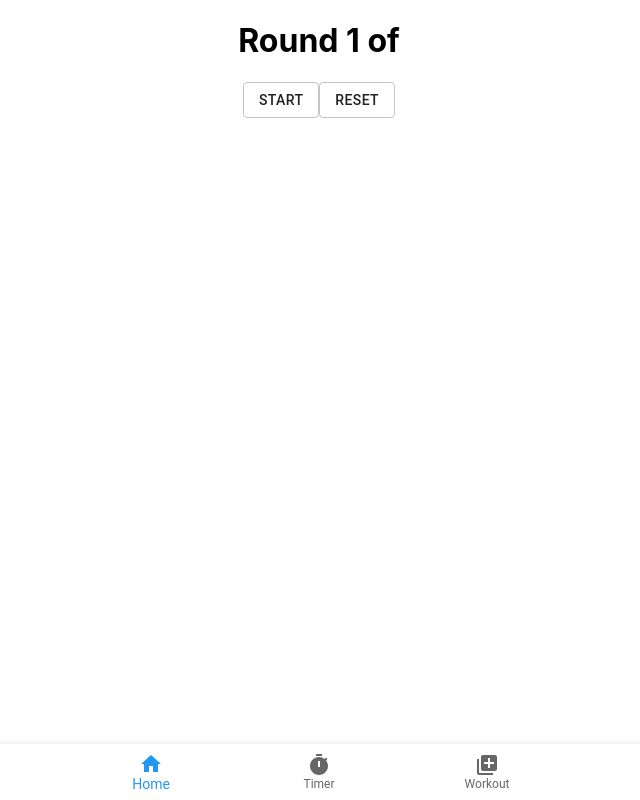
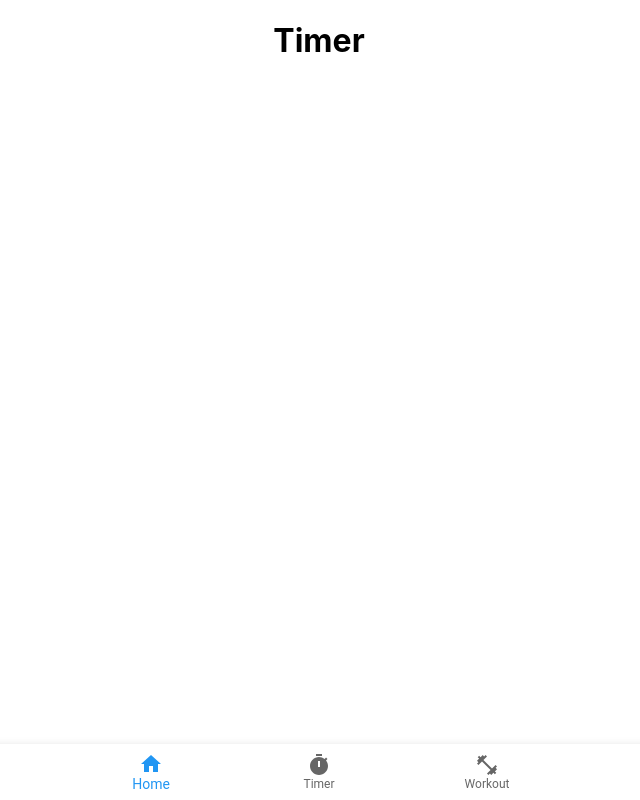
Before and after one commit to bryanbordeman/wildcard-emom-app, a React (Create React App) app: page /timer in a window 1280 px wide. Shown: the whole page, without its empty margins (321-961 px from the left). Built offline with nearby package versions, Linux system fonts and the light colour scheme.

Commit message:
Updated react-router-dom

```diff
--- a/package.json
+++ b/package.json
@@ -13,7 +13,7 @@
     "@testing-library/user-event": "^13.5.0",
     "react": "^17.0.2",
     "react-dom": "^17.0.2",
-    "react-router-dom": "^4.3.1",
+    "react-router-dom": "^6.2.1",
     "react-scripts": "5.0.0",
     "web-vitals": "^2.1.3"
   },
--- a/src/App.js
+++ b/src/App.js
@@ -2,7 +2,7 @@ import React, { Component } from 'react';
 import './css/App.css';
 import { createTheme, ThemeProvider } from '@mui/material/styles';
 import { blue, lightBlue } from '@mui/material/colors';
-import Routes from './components/Routes';
+import MainRoutes from './components/MainRoutes';
 
 
 const wildcardTheme = createTheme({
@@ -20,8 +20,9 @@ class App extends Component {
   render() {
     return (
       <ThemeProvider theme={wildcardTheme}>
-        <Routes/>
+
         <div className='App'>
+        <MainRoutes/>
         </div>
       </ThemeProvider>
     );
--- /dev/null
+++ b/src/components/LinkBehavior.js
@@ -0,0 +1,10 @@
+import * as React from 'react';
+import { Link as RouterLink } from 'react-router-dom';
+
+const LinkBehavior = React.forwardRef((props, ref) => {
+  const { href, ...other } = props;
+  // Map href (MUI) -> to (react-router)
+  return <RouterLink data-testid="custom-link" ref={ref} to={href} {...other} />;
+});
+
+export {LinkBehavior};
--- /dev/null
+++ b/src/components/MainRoutes.js
@@ -0,0 +1,22 @@
+import React, { Component } from 'react';
+import { Route, Routes } from 'react-router-dom';
+import Home from '../pages/Home';
+import TimerPage from '../pages/TimerPage'
+import WorkoutPage from '../pages/WorkoutPage';
+
+class MainRoutes extends Component {
+    render() {
+        return (
+            <div>
+                <Routes>
+                    <Route exact path='/' element={<Home/>} />
+                    <Route exact path='/timer' element={<TimerPage/>} />
+                    <Route exact path='/workout' element={<WorkoutPage/>} />
+                    <Route render={() => <h1>Error 404</h1>}/>
+                </Routes>
+            </div>
+        );
+    }
+    };
+
+export default MainRoutes;
--- a/src/components/NavBar.js
+++ b/src/components/NavBar.js
@@ -6,55 +6,52 @@ import { Paper } from '@mui/material';
 import TimerIcon from '@mui/icons-material/Timer';
 import HomeIcon from '@mui/icons-material/Home';
 import AddToPhotosIcon from '@mui/icons-material/AddToPhotos';
-import {Link, withRouter} from 'react-router-dom';
+import FitnessCenterIcon from '@mui/icons-material/FitnessCenter';
+import { LinkBehavior as RouterLink } from '../components/LinkBehavior'
+
 
 
 class NavBar extends Component {
     constructor(props){
         super(props)
-        this.state ={value: 0, path: ''}
+        this.state ={value: 0}
         this.handleChange = this.handleChange.bind(this)
 
     }
 
-    componentDidMount(){
-        const pathname = window.location.pathname;
-        this.setState({path : pathname})
-    }
     handleChange(event, newValue) {
-        event.preventDefault()
-        const pathArray = ['/', '/timer', 'workout']
-        // this.props.history.push({  pathname: `${pathArray[newValue]}`})
-        this.setState({value: newValue, path: pathArray[newValue]});
-
+        // event.preventDefault()
+        this.setState({value: newValue});
     };
 
     render() {
-
+        const { value } = this.state
         return (
             <Paper sx={{ position: 'fixed', bottom: 0, left: 0, right: 0 }} elevation={3}>
                 <Box>
-
                     <BottomNavigation
                         showLabels
-                        value={this.state.value}
-                        onChange={this.handleChange}
+                        value={ value }
+                        onChange={ this.handleChange }
                         >
                         <BottomNavigationAction
                         label="Home"
                         icon={<HomeIcon />}
-                        // component={ Link }
-                        // to={'/'}
+                        component={ RouterLink }
+                        href={'/'}
                         />
                         <BottomNavigationAction
                         label="Timer"
                         icon={<TimerIcon />}
-                        // component={ Link }
+                        component={ RouterLink }
+                        href={'/timer'}
 
                         />
                         <BottomNavigationAction
                         label="Workout"
-                        icon={<AddToPhotosIcon />}
+                        icon={<FitnessCenterIcon />}
+                        component={ RouterLink }
+                        href={'/workout'}
                         />
                     </BottomNavigation>
                 </Box>
@@ -63,4 +60,4 @@ class NavBar extends Component {
     }
 }
 
-export default withRouter(NavBar);
+export default NavBar;
--- a/src/components/Routes.js
+++ /dev/null
@@ -1,21 +0,0 @@
-import React, { Component } from 'react';
-import { Route, Switch } from 'react-router-dom';
-import Home from '../pages/Home';
-import TimerPage from '../pages/TimerPage'
-import WorkoutPage from '../pages/WorkoutPage';
-
-
-class Routes extends Component {
-    render() {
-        return (
-            <Switch>
-                <Route exact path='/' component={Home} />
-                <Route exact path='/timer' component={TimerPage} />
-                <Route exact path='/workout' component={WorkoutPage} />
-                <Route render={() => <h1>Error 404</h1>}/>
-            </Switch>
-        );
-    }
-    };
-
-export default Routes;
--- a/src/pages/TimerPage.js
+++ b/src/pages/TimerPage.js
@@ -8,7 +8,8 @@ class TimerPage extends Component {
         return (
             <div className='App'>
                 {/* <ResponsiveAppBar/> */}
-                <Timer/>
+                {/* <Timer/> */}
+                <h1>Timer</h1>
                 <NavBar/>
             </div>
         );
--- a/src/pages/WorkoutPage.js
+++ b/src/pages/WorkoutPage.js
@@ -22,7 +22,8 @@ class WorkoutPage extends Component {
     render() {
         return (
             <div className='App'>
-                <WorkoutForm/>
+                {/* <WorkoutForm/> */}
+                <h1>WORKOUT</h1>
                 <NavBar/>
             </div>
         );
```
Also changed, not shown: 1 other file (tests, documents, lock files or other folders).
